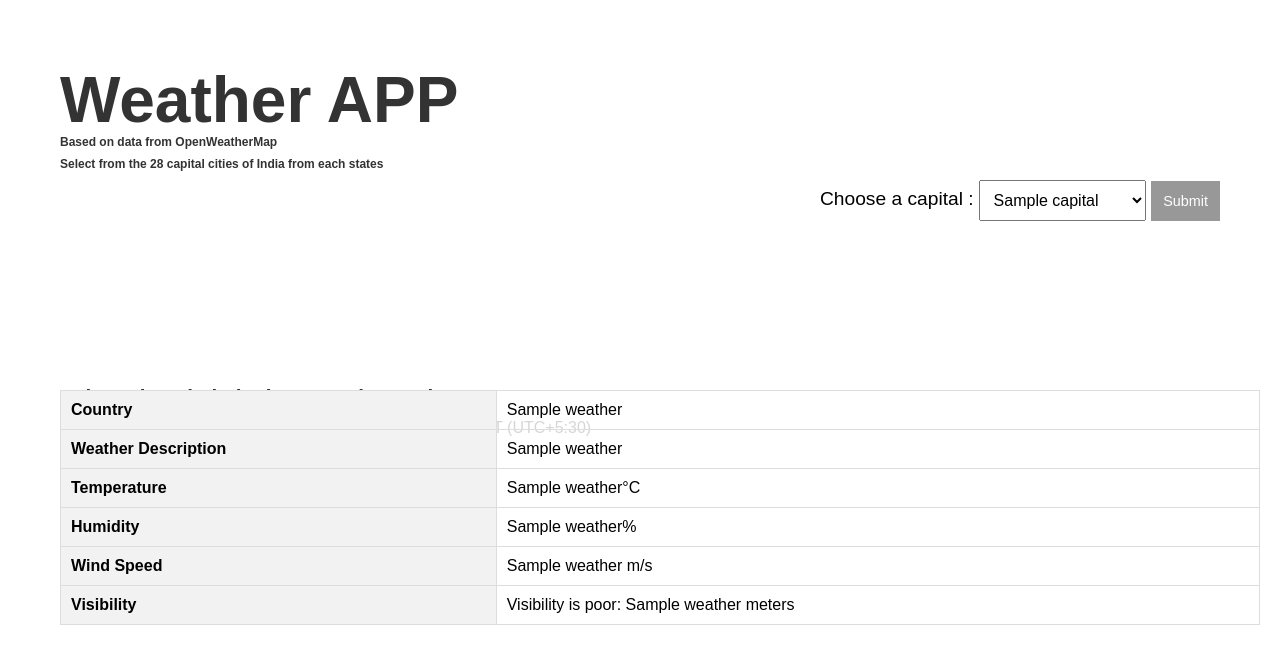
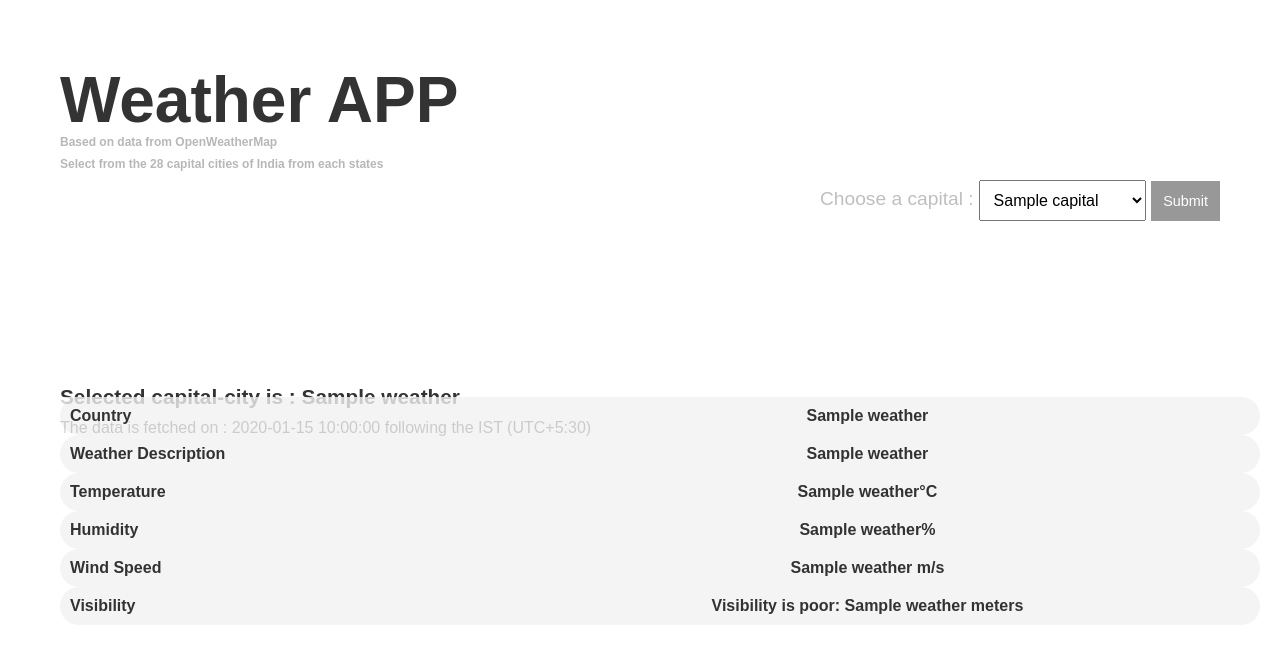
Before and after one commit to anshusarkar/WeatherApp, a Flask app: template templates/sample.html in a window 1280 px wide. Shown: the top 664 px of the page. Run offline with Flask 3, Linux system fonts and the light colour scheme; the template is opened without the code that fills it: most values are stand-ins (such as "Sample title", 1, 10 or a date in 2020).

Commit message:
made certain elements opec

```diff
--- a/static/css/styles.css
+++ b/static/css/styles.css
@@ -74,6 +74,7 @@
     top: 125px;
     left: 20px;
     animation: slideIn 1s ease-out;
+    opacity: 35%;
 }
 
 h3 {
@@ -84,6 +85,7 @@
     top: 145px;
     left: 20px;
     animation: slideIn 1.2s ease-out;
+    opacity: 35%;
 }
 
 h4 {
@@ -118,6 +120,7 @@
     display: flex;
     margin-bottom: 3px;
     font-size: 1.2em;
+    opacity: 25%;
 }
 
 select {
@@ -175,20 +178,34 @@
     width: 100%;
     max-width: 100%;
     border-collapse: collapse;
-    background-color: rgba(255, 255, 255, 0.8);
+    border-style:none;
+    background-color: rgb(255, 255, 255);
+    opacity: 80%;
     animation: fadeIn 4s ease-in-out;
     position: absolute;
     bottom: 175px;
+
+
+}
+th {
+    padding: 10px;
+    /* border:  solid #ddd; */
+    text-align: left;
+    border-top-left-radius: 80px 80px;
+    border-bottom-left-radius: 80px 80px;
 }
 
-th, td {
+td {
     padding: 10px;
-    border: 1px solid #ddd;
-    text-align: left;
+    /* border:  solid #ddd; */
+    text-align: center;
+    border-top-right-radius: 80px 80px;
+    border-bottom-right-radius: 80px 80px;
 }
 
-th {
+tr {
     background-color: #f2f2f2;
+    top: 5px;
     font-weight: bold;
 }
 
--- a/templates/sample.html
+++ b/templates/sample.html
@@ -4,7 +4,7 @@
     <meta charset="UTF-8">
     <meta name="viewport" content="width=device-width, initial-scale=1.0">
     <meta name="viewport" content="width=1024">
-    <title>Weather APP</title>
+    <title>Weather APP☀🌦</title>
     <link rel="stylesheet" href="{{ url_for('static', filename='css/styles.css') }}">
 </head>
 <body>
```
